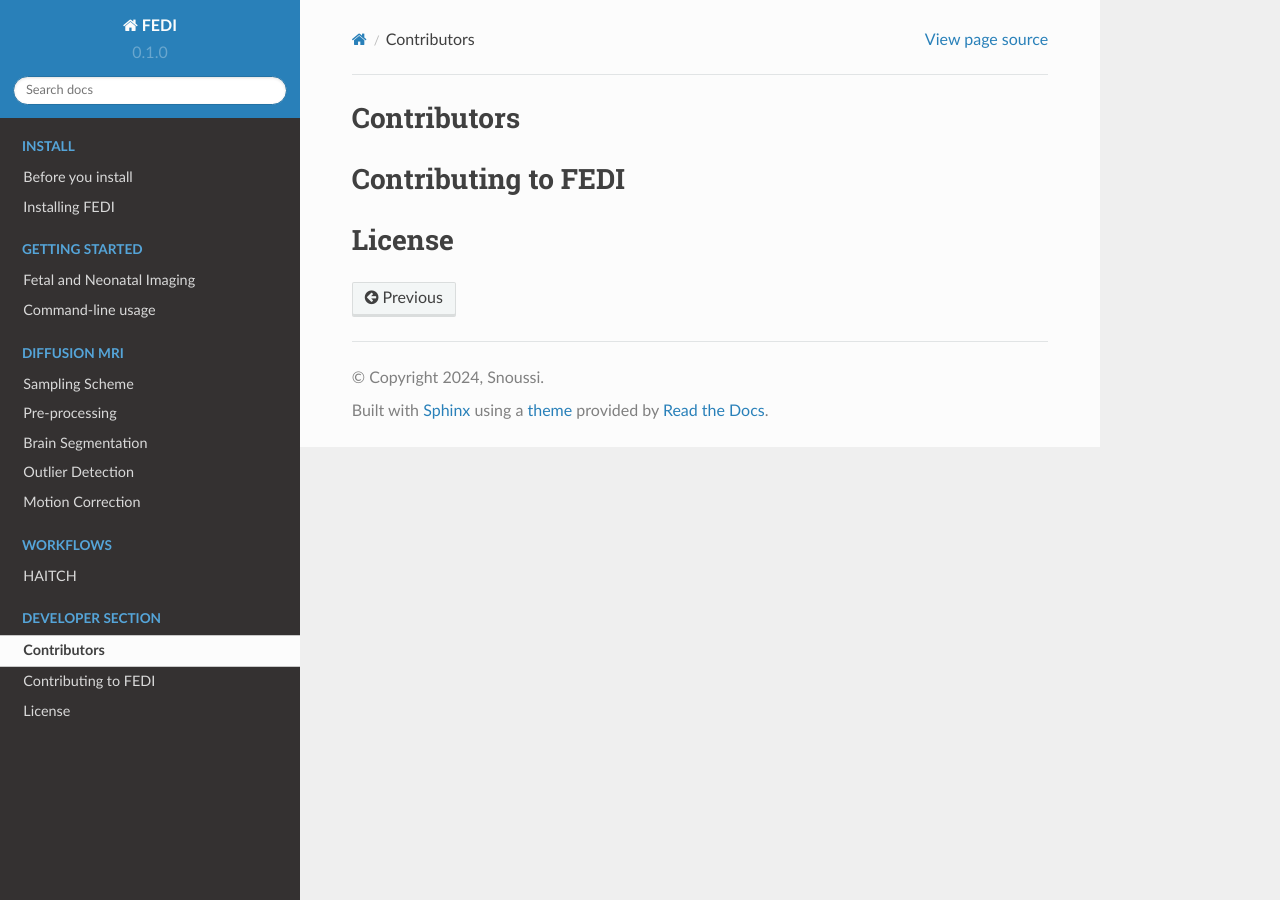
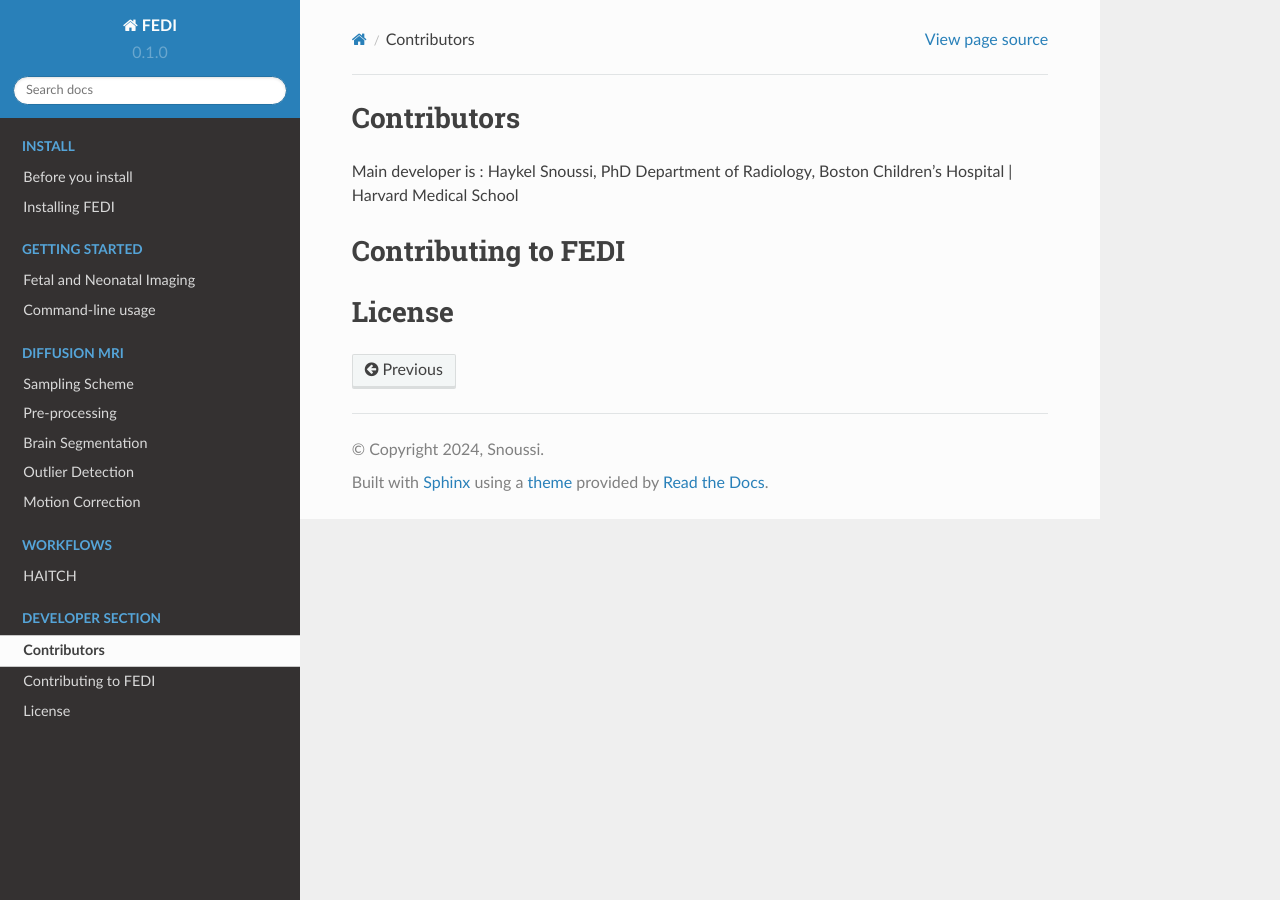
Before and after one commit to FEDIToolbox/FEDI, a Sphinx documentation site: the page built from documentation/source/developer_section/starts.rst, in a window 1280 px wide. Built offline with Sphinx 7.4.7 and the Read the Docs theme 2.0.0, drawn with Linux system fonts in a browser that asks for light colours.

Commit message:
Update starts.rst

```diff
--- a/documentation/source/developer_section/starts.rst
+++ b/documentation/source/developer_section/starts.rst
@@ -1,5 +1,11 @@
 Contributors
 ======================
+Main developer is :
+Haykel Snoussi, PhD
+Department of Radiology,
+Boston Children's Hospital | Harvard Medical School
+
+
 Contributing to FEDI
 ======================
 License
```
